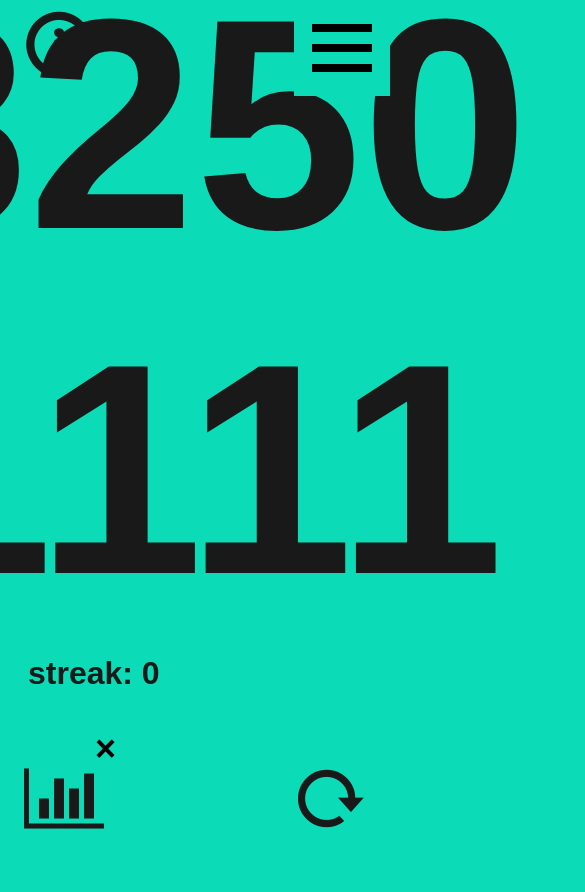
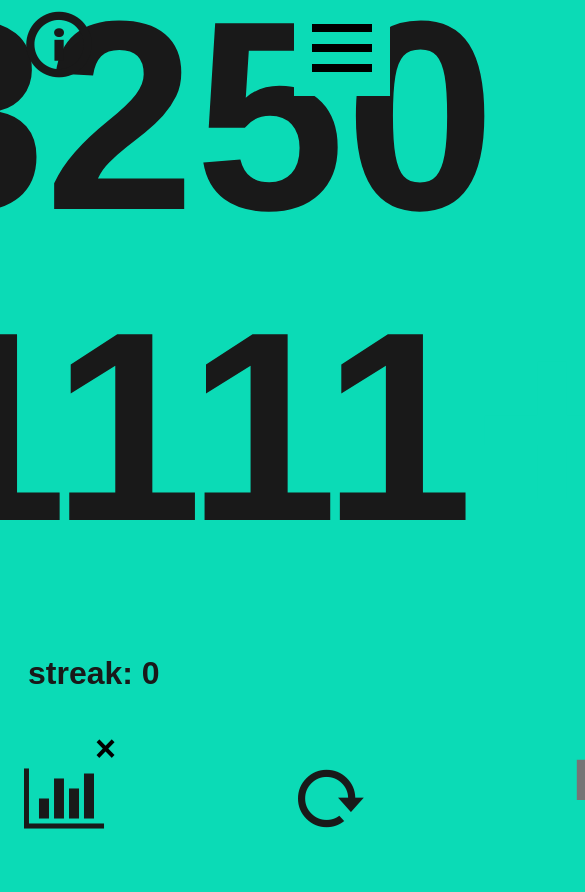
Before and after one commit to Regdarim/addOne, a plain HTML site: page index.html in a window 390 px wide. Shown: the top 892 px of the page, 585 px wide, since content can reach past the window. After the commit the page ends 844 px from the top, so only its background shows below. Drawn offline with Linux system fonts and the light colour scheme.

Commit message:
more responsive

```diff
--- a/css/style.css
+++ b/css/style.css
@@ -6,7 +6,7 @@ body{
 	flex-direction:column;
 	align-items: center;
 	justify-content:center;
-	align-content:space-around;
+	align-content:space-between;
 	position:relative;
 	width:100%;
 	height:100%;
@@ -14,7 +14,7 @@ body{
 }
 .container{
 	display:flex;
-	flex-direction: horizontal;
+	flex-direction: row;
 	align-items:center;
 	justify-content: center;
 	opacity:1;
@@ -23,7 +23,7 @@ body{
 }
 
 .fig{
-	font-size: 300px;
+	font-size: 32vh;
 	font-weight: 900;
 	color:#191919;
 }
@@ -31,8 +31,13 @@ body{
 .inputBox {
     background: transparent;
     border: 0px solid black;
-    width: 700px;
+    min-width:150px;
+   /* width: 31.5vw;*/
     height: 250px;
+
+    align-self: center;
+    margin-left: -100px;
+    margin-bottom: 50px;
 
 }
 .inputBox:read-write:focus {
@@ -105,6 +110,7 @@ body{
     padding-top: 60px; /* Place content 60px from the top */
     transition: 1s; /* 0.5 second transition effect to slide in the sidenav */
     text-align: justify;
+    overflow: hidden;
 }
 
 
@@ -131,6 +137,7 @@ body{
 /* The navigation menu links */
 .firstP, .secondP{
     padding: 2px 2px 2px 32px;
+    margin-right: 15px;
     text-decoration: none;
     font-size: 1em;
     color: #191919;
--- a/index.html
+++ b/index.html
@@ -1,6 +1,7 @@
 <html>
 	<head>
 		<meta charset="UTF-8">
+		<meta name="viewport" content="width=device-width, initial-scale=1.0">
 		<title>addOne</title>
 		<link rel="stylesheet" href="css/normalize.css">
 		<link rel="stylesheet" href="css/hamburger.css">
@@ -20,7 +21,7 @@
 		</div>
 		<div id='mySidenav' class='leftSide'>
 		<!-- <a href="javascript:void(0)" class="closebtn">&times;</a> -->
-		<div class='firstP'><h1>add one</h1><p>The exercise is really just a simple addition of 1 to each digit. So if you have a number like 3967, the solution would be 4078. Notice that after 9 is 0.  Add 1 in memory to each digit. Pretty straight forward, huh? Check if you can even get streak: 10... </p></div>
+		<div class='firstP'><h1>add one</h1><p>The exercise is really just a simple addition of 1 to each digit. So if you have a number like 3967, the solution would be 4078. Notice that after 9 is 0.  Add 1 in memory to each digit. Pretty straight forward, huh? Check if you can get even 10 in a strak... </p></div>
 		<div class='secondP'>
 		<h1>origin</h1>
 		<p>In great detail Kahneman (btw. winner of the 2002 Nobel price in economics) outlines the two apparent systems of our mind, notably system 1 and 2. System 1 being the primal, quickly thinking part, which helps us recognize facial expressions, spatial dimensions, etc. and system 2 (the cognitive, deliberately thinking part) which kicks into gear when we're supposed to tackle more difficult tasks such as solving equations or other mental tasks. If you want to know more, AsapSCIENCE made a nice video explaining the two systems in detail [1] or read the actual book.<p></div></div>
@@ -40,7 +41,7 @@
 			</div>
 
 			<div class="fig plusOne">+1111<span style="color: #0bdbb6">+</span></div>
-			<input class="inputBox fig" type="number" min='0' max='9999' autofocus = "autofocus" title= "Add one to each digit." maxlength = "4">
+			<input class="inputBox fig" type="number" min='0' max='9999' autofocus = "autofocus" title= "Add one to each digit." maxlength = "4" placeholder="." style="text-align:right;">
 
 
 		</div>
```
